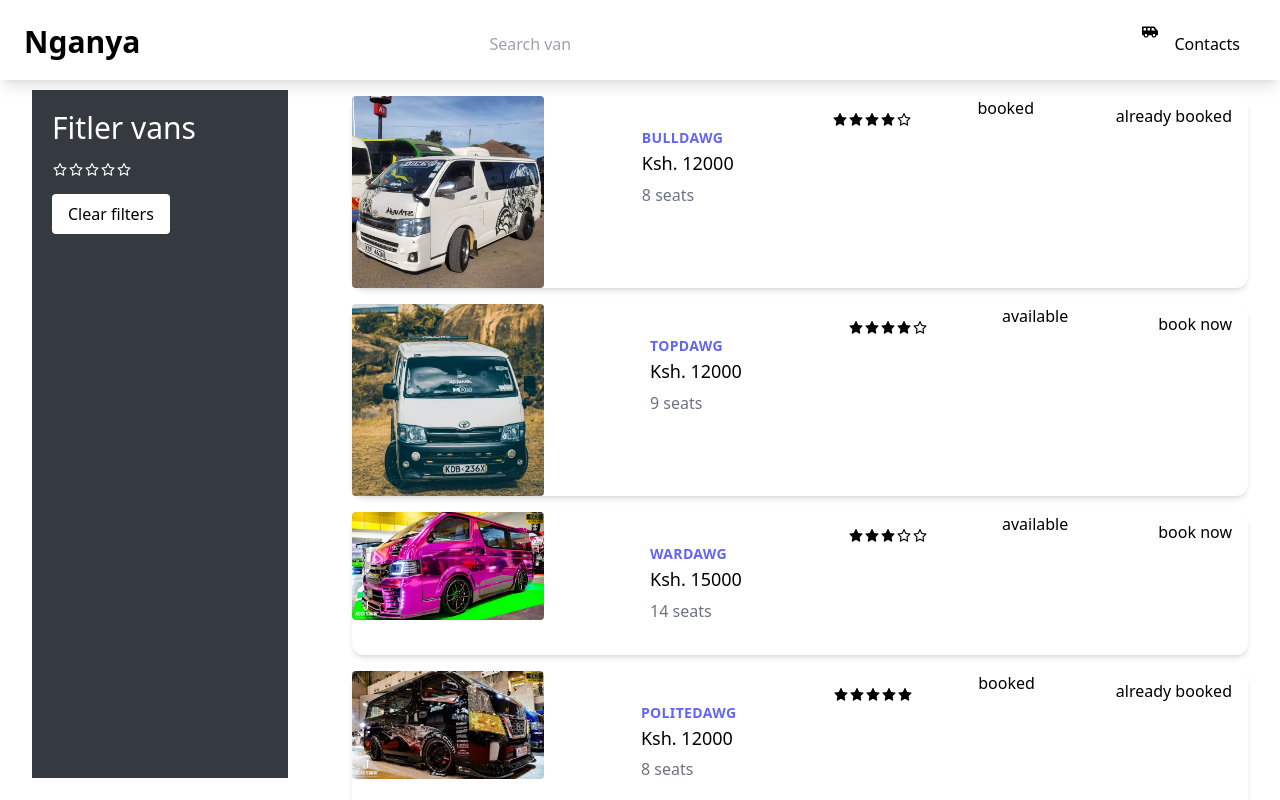
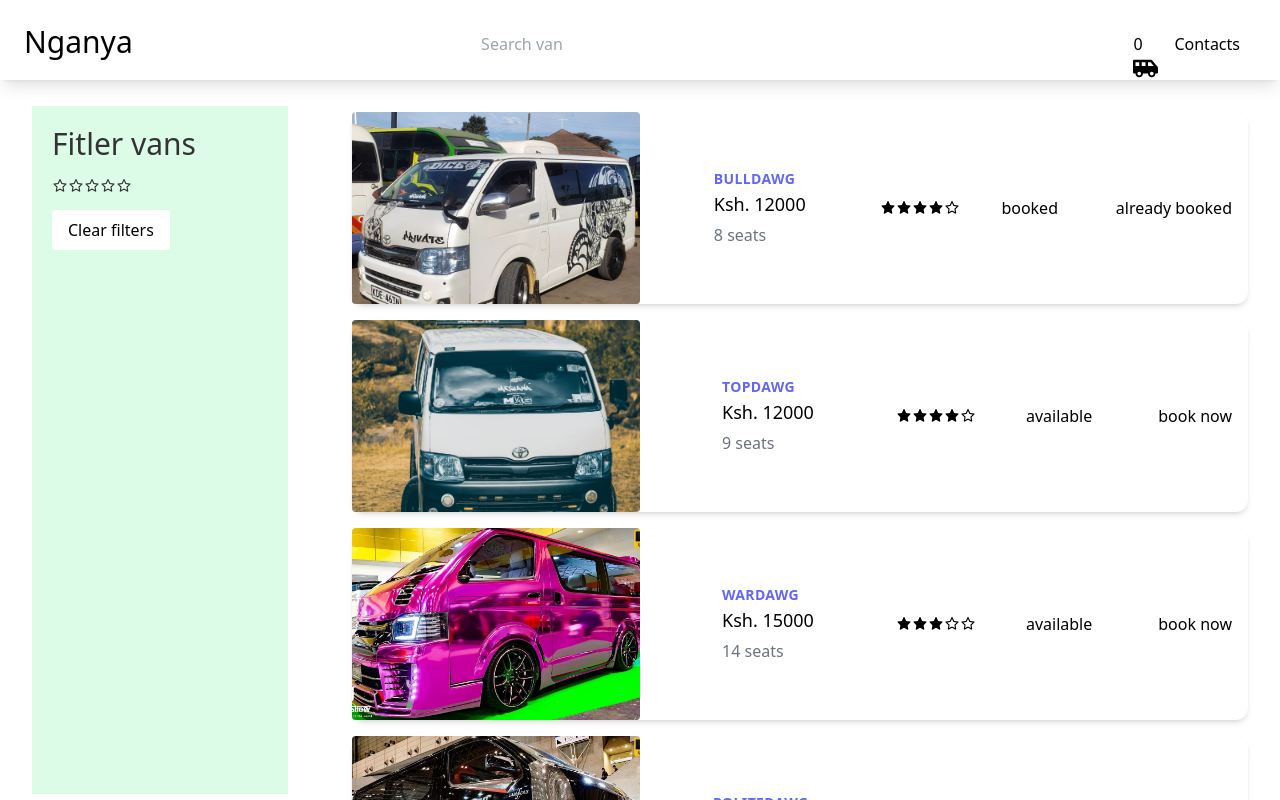
Before and after one commit to abeloa3411/nganya, a React (Create React App) app: page / in a window 1280 px wide. Shown: the top 800 px of the page. Built offline with nearby package versions, Linux system fonts and the light colour scheme.

Commit message:
updated the ui

```diff
--- a/src/App.js
+++ b/src/App.js
@@ -1,13 +1,17 @@
 import { BrowserRouter, Route, Routes } from "react-router-dom";
 import Contacts from "./pages/Contacts";
 import Home from "./pages/Home";
+import Header from "./components/Header";
+import Booking from "./pages/Booking";
 
 export default function App() {
   return (
     <BrowserRouter>
+      <Header />
       <Routes>
         <Route path="/" element={<Home />} />
         <Route path="/contacts" element={<Contacts />} />
+        <Route path="/booking" element={<Booking />} />
       </Routes>
     </BrowserRouter>
   );
--- a/src/components/Header.js
+++ b/src/components/Header.js
@@ -1,30 +1,56 @@
-import React from "react";
+import React, { useEffect, useState } from "react";
 import { Link } from "react-router-dom";
 import { FaShuttleVan } from "react-icons/fa";
+import { VanState } from "../context/Context";
 
 const Header = () => {
+  const [scroll, setScroll] = useState(false);
+
+  useEffect(() => {
+    window.addEventListener("scroll", scrollNav);
+  }, []);
+
+  const scrollNav = () => {
+    if (window.scrollY >= 80) {
+      setScroll(true);
+    }
+    setScroll(false);
+  };
+  const {
+    vanDispatch,
+    state: { van },
+  } = VanState();
   return (
-    <div>
-      <div className="p-6 bg-white shadow-lg flex justify-between align-center h-20">
+    <div className="fixed w-full">
+      <div className="bg-green-100 p-6 bg-white shadow-lg flex justify-between align-center h-20">
         <div>
-          <h2 className="text-3xl font-bold">Nganya</h2>
+          <h2 className="text-3xl">
+            <Link to="/">Nganya</Link>
+          </h2>
         </div>
         <div>
-          <input type="text" placeholder="Search van" className="p-2 w-80" />
+          <input
+            type="text"
+            placeholder="Search van"
+            className="p-2 w-80 rounded outline-none"
+            onChange={(e) => {
+              vanDispatch({
+                type: "FILTER_BY_SEARCH",
+                payload: e.target.value,
+              });
+            }}
+          />
         </div>
-        <div>
-          <nav>
-            <ul className="flex">
-              <li>
-                <Link to="/booking">
-                  <FaShuttleVan />
-                </Link>
-              </li>
-              <li className="px-4 py-2 transition ease-in-out cursor-pointer rounded hover:bg-slate-300">
-                <Link to="/contacts">Contacts</Link>
-              </li>
-            </ul>
-          </nav>
+        <div className="flex align-middle">
+          <div className="pt-2">
+            <p>{van.length}</p>
+            <Link to="/booking">
+              <FaShuttleVan style={{ fontSize: "25px" }} />
+            </Link>
+          </div>
+          <div className="px-4 py-2 transition ease-in-out cursor-pointer rounded hover:bg-slate-300">
+            <Link to="/contacts">Contacts</Link>
+          </div>
         </div>
       </div>
     </div>
--- a/src/components/Hero.js
+++ b/src/components/Hero.js
@@ -7,7 +7,8 @@ import Rating from "./Rating";
 const Hero = () => {
   const {
     state: { vans },
-    vanstate: { byRating },
+    dispatch,
+    vanstate: { byRating, searchQuery },
   } = VanState();
 
   const transformVans = () => {
@@ -17,23 +18,29 @@ const Hero = () => {
       products = products.filter((prod) => prod.rate >= byRating);
     }
 
+    if (searchQuery) {
+      products = products.filter((prod) => {
+        return prod.title.toLowerCase().includes(searchQuery);
+      });
+    }
+
     return products;
   };
   return (
-    <div className="flex">
-      <div className="sidebar">
+    <div className="flex pt-24">
+      <div className="sidebar bg-green-100">
         <Filter />
       </div>
       <div className="main">
         {transformVans().map((van) => {
           return (
             <div key={van.id} className=" my-4 bg-white rounded-xl shadow-md">
-              <div className="flex justify-between align-middle">
+              <div className="flex justify-between items-center">
                 <div className="h-full">
                   <img
-                    className="h-48 w-full object-cover rounded md:h-full md:w-48"
+                    className="h-48 w-72 object-cover rounded"
                     src={van.image}
-                    alt="Man looking at item at a store"
+                    alt={van.title}
                   />
                 </div>
                 <div className="p-8">
@@ -53,6 +60,12 @@ const Hero = () => {
                   <button
                     disabled={van.booked}
                     className="btn rounded py-2 px-4 hover:bg-slate-300 ease-in-out text-black"
+                    onClick={() => {
+                      dispatch({
+                        type: "ADD_VAN",
+                        payload: van,
+                      });
+                    }}
                   >
                     {van.booked === true ? "already booked" : "book now"}
                   </button>
--- a/src/context/Reducers.js
+++ b/src/context/Reducers.js
@@ -9,6 +9,8 @@ export const vanreducer = (state, action) => {
 
 export const productReducer = (state, action) => {
   switch (action.type) {
+    case "ADD_VAN":
+      return { ...state, van: [...state.van, { ...action.payload }] };
     case "FILTER_BY_RATE":
       return { ...state, byRating: action.payload };
     case "FILTER_BY_SEARCH":
--- /dev/null
+++ b/src/pages/Booking.js
@@ -0,0 +1,18 @@
+import React from "react";
+import { VanState } from "../context/Context";
+
+const Booking = () => {
+  const {
+    state: { van },
+  } = VanState();
+  console.log(van);
+  return (
+    <div className="pt-24">
+      {van.map((item) => {
+        return <h1 key={item.id}>{item.title}</h1>;
+      })}
+    </div>
+  );
+};
+
+export default Booking;
--- a/src/pages/Home.js
+++ b/src/pages/Home.js
@@ -1,11 +1,9 @@
 import React from "react";
-import Header from "../components/Header";
 import Hero from "../components/Hero";
 
 const Home = () => {
   return (
     <>
-      <Header />
       <Hero />
     </>
   );
--- a/src/style.css
+++ b/src/style.css
@@ -1,6 +1,5 @@
 .sidebar {
-  background-color: #343a40;
-  color: white;
+  color: #333;
   padding: 20px;
   display: flex;
   flex-direction: column;
```
